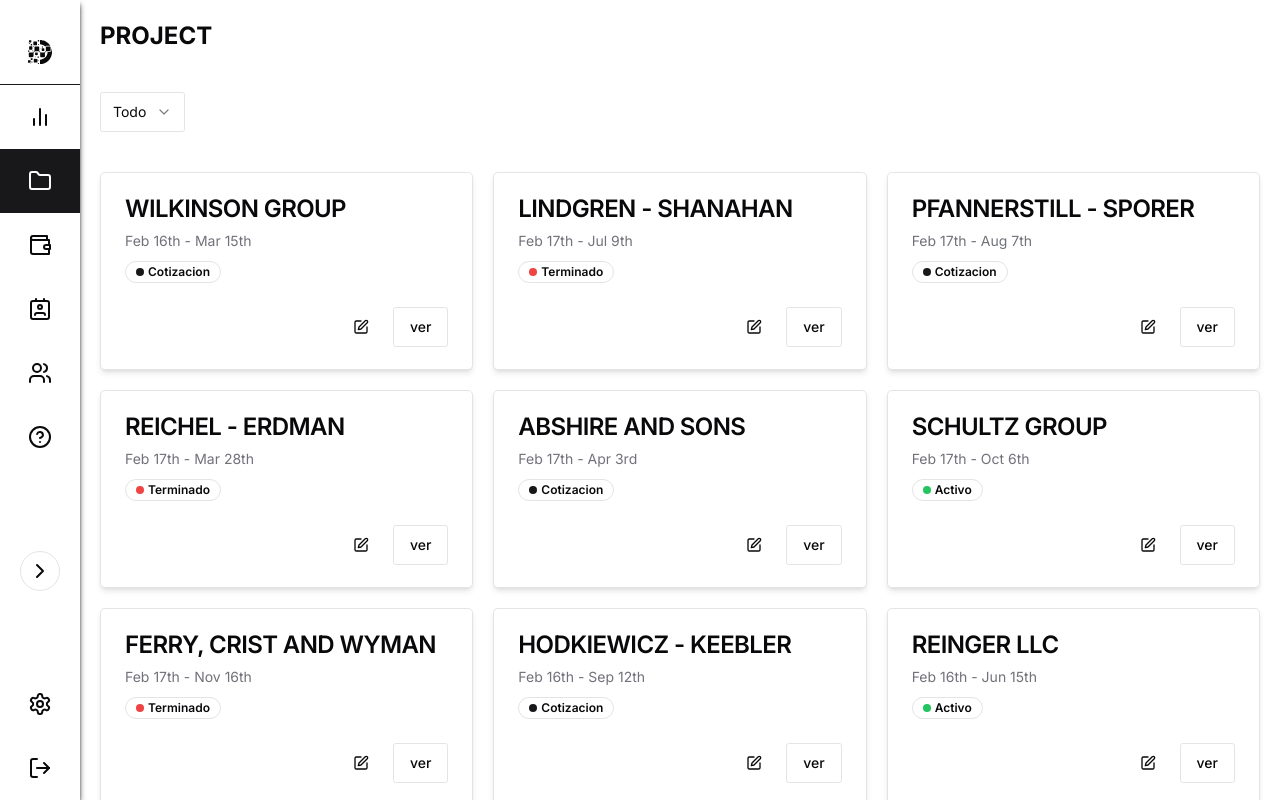
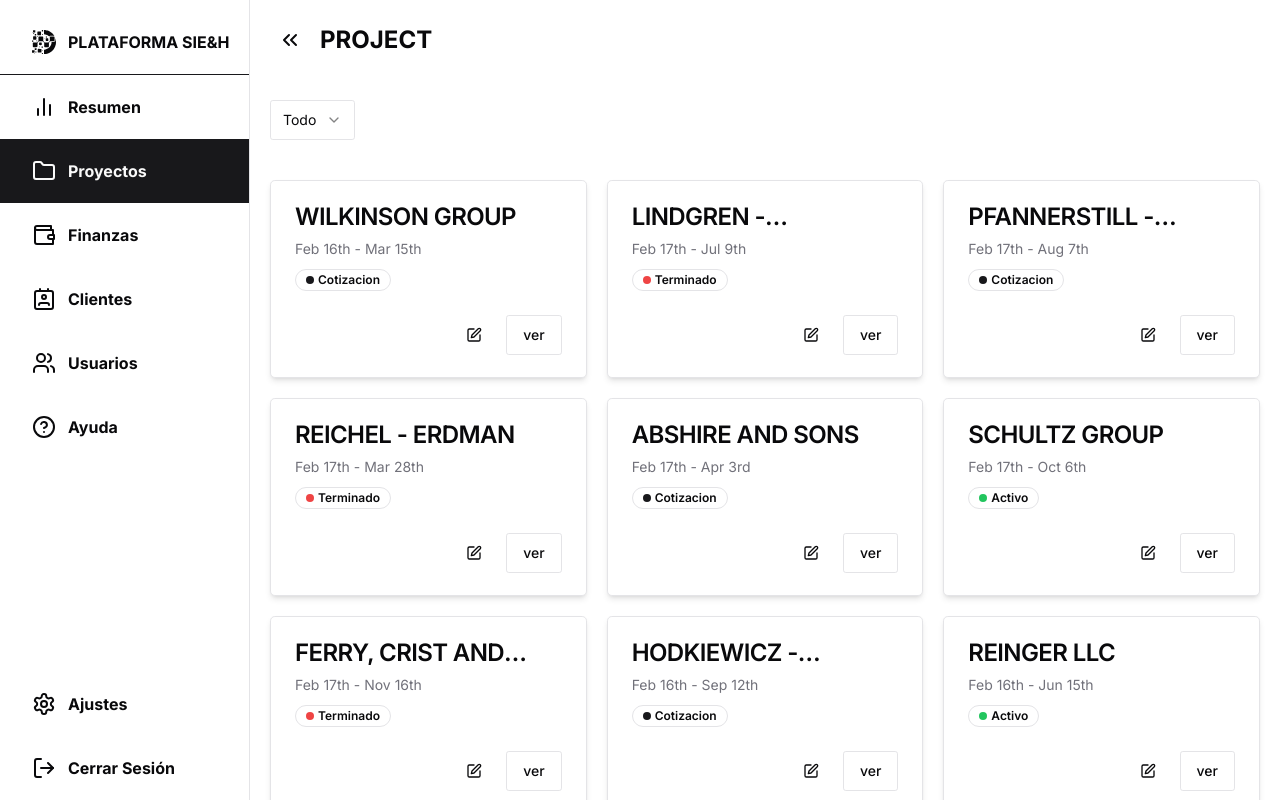
Before and after one commit to sebastianrdz/sieh-frontend, a Next.js app: page /project in a window 1280 px wide. Built offline with nearby package versions, Linux system fonts and the light colour scheme.

Commit message:
change navigation menu open functionality

```diff
--- a/app/(main)/layout.tsx
+++ b/app/(main)/layout.tsx
@@ -1,4 +1,5 @@
 "use client";
+import { Icons } from "@/components/assets/icons";
 import { LeftNavigationMenu } from "@/components/navigation-menu";
 import {
   Breadcrumb,
@@ -8,14 +9,17 @@ import {
   BreadcrumbPage,
   BreadcrumbSeparator,
 } from "@/components/ui/breadcrumb";
+import { Button } from "@/components/ui/button";
+import { cn } from "@/lib/utils";
 import { usePathname } from "next/navigation";
-import React from "react";
+import React, { useState } from "react";
 
 interface LayoutProps {
   children: React.ReactNode;
 }
 
 const Layout: React.FC<LayoutProps> = ({ children }) => {
+  const [open, setOpen] = useState(false);
   const pathnameSplit = usePathname().split("/");
   let temp = "";
   const pathnameRoutes = pathnameSplit.map((route) => {
@@ -24,10 +28,25 @@ const Layout: React.FC<LayoutProps> = ({ children }) => {
   });
 
   return (
-    <div className="flex flex-1 h-full">
-      <LeftNavigationMenu />
-      <div className="flex-1 flex flex-col">
-        <Breadcrumb className="p-5 uppercase">
+    <div className="flex flex-1 h-full w-full">
+      <LeftNavigationMenu open={open} setOpen={setOpen} />
+      <div className="flex-1 flex flex-col overflow-auto">
+        <div className="flex p-5 items-center gap-2.5">
+          <Button size="icon" variant="ghost" onClick={() => setOpen(!open)}>
+            <Icons.menu
+              className={cn(
+                "w-6 h-6 cursor-pointer duration-200 transition-all",
+                open ? "scale-100 rotate-0" : "scale-0 rotate-180"
+              )}
+            />
+            <Icons.chevronsLeftIcon
+              className={cn(
+                "w-6 h-6 cursor-pointer absolute duration-200 transition-all",
+                open ? "scale-0 rotate-180" : "scale-100 rotate-0"
+              )}
+            />
+          </Button>
+          <Breadcrumb className="uppercase">
             <BreadcrumbList>
               {pathnameSplit.map((path, index) => {
                 if (path === "") return;
@@ -62,7 +81,8 @@ const Layout: React.FC<LayoutProps> = ({ children }) => {
               })}
             </BreadcrumbList>
           </Breadcrumb>
-        <div className="flex-1 flex flex-col overflow-auto">{children}</div>
+        </div>
+        <div className="flex-1 flex flex-col overflow-auto ">{children}</div>
       </div>
     </div>
   );
--- a/app/(main)/project/[projectId]/layout.tsx
+++ b/app/(main)/project/[projectId]/layout.tsx
@@ -27,7 +27,7 @@ const Layout: React.FC<LayoutProps> = ({ children, params }) => {
   };
 
   return (
-    <section className="flex flex-col h-full w-full">
+    <section className="flex flex-col h-full w-full ">
       <div className="flex text gap-2.5 p-5 border-b-[4px] border-primary">
         {tabs.map((tab: ProjectTab, index) => {
           return (
--- a/components/assets/icons.tsx
+++ b/components/assets/icons.tsx
@@ -27,6 +27,7 @@ import {
   Eye,
   Download,
   CalendarDaysIcon,
+  Menu,
   type XIcon as LucideIcon,
 } from "lucide-react";
 
@@ -60,6 +61,7 @@ export const Icons = {
   eye: Eye,
   download: Download,
   calendarDaysIcon: CalendarDaysIcon,
+  menu: Menu,
   logo: (props: LucideProps) => (
     <svg
       viewBox="0 0 238 240"
--- a/components/navigation-menu.tsx
+++ b/components/navigation-menu.tsx
@@ -1,6 +1,6 @@
 "use client"; // Error components must be Client Components
 
-import React, { useEffect, useState } from "react";
+import React, { Dispatch, SetStateAction, useEffect, useState } from "react";
 import Link from "next/link";
 import { Button } from "./ui/button";
 import { usePathname, useRouter } from "next/navigation";
@@ -61,13 +61,11 @@ const navigationItems: IMenuItem[] = [
 
 interface NavigationMenuButtonProps {
   menuItem: IMenuItem;
-  isMenuCompact?: boolean;
   onClick?: () => void;
 }
 
 const NavigationMenuButton = ({
   menuItem,
-  isMenuCompact,
   onClick,
 }: NavigationMenuButtonProps) => {
   const router = useRouter();
@@ -82,38 +80,43 @@ const NavigationMenuButton = ({
       size="lg"
       className={cn(
         "w-full flex rounded-none justify-start text-md font-bold py-8 gap-3",
-        menuItem.className,
-        isMenuCompact && "px-0 justify-center"
+        menuItem.className
       )}
-      onClick={onClick ?? (() => router.push("/" + menuItem.href))}
+      onClick={onClick ?? (() => router.push(`/${menuItem.href}`))}
     >
       {menuItem.icon}
-      <h3 className={isMenuCompact ? "hidden" : "flex"}>{menuItem.text}</h3>
+      <h3>{menuItem.text}</h3>
     </Button>
   );
 };
 
-export const LeftNavigationMenu: React.FC = () => {
-  const [isMenuCompact, setIsMenuCompact] = useState(true);
+interface LeftNavigationMenuProps {
+  open: boolean;
+  setOpen: Dispatch<SetStateAction<boolean>>;
+}
 
-  // useEffect(() => {
-  //   const handleResize = () => {
-  //     if (window.innerWidth <= 768) {
-  //       setIsMenuCompact(true);
-  //     }
-  //   };
+export const LeftNavigationMenu = ({
+  open,
+  setOpen,
+}: LeftNavigationMenuProps) => {
+  useEffect(() => {
+    const handleResize = () => {
+      if (window.innerWidth <= 768) {
+        setOpen(true);
+      }
+    };
 
-  //   window.addEventListener("resize", handleResize);
-  //   handleResize();
+    window.addEventListener("resize", handleResize);
+    handleResize();
 
-  //   return () => window.removeEventListener("resize", handleResize);
-  // }, []);
+    return () => window.removeEventListener("resize", handleResize);
+  }, []);
 
   return (
     <nav
       className={cn(
-        "flex-col transition-all duration-500 overflow-hidden bg-background shadow-md shadow-secondary-foreground w-[250px] min-w-[250px] pt-5 z-10 hidden md:flex",
-        isMenuCompact && "min-w-[70px] w-[70px] md:min-w-[80px]"
+        "flex flex-col transition-all duration-500 overflow-hidden bg-background border-r w-[250px] min-w-[250px] pt-2.5 z-10",
+        open && "min-w-0 w-0"
       )}
     >
       <ul className="flex flex-col">
@@ -121,36 +124,20 @@ export const LeftNavigationMenu: React.FC = () => {
           .filter((item) => item.href !== "settings")
           .map((item, index) => (
             <li key={index}>
-              <NavigationMenuButton
-                menuItem={item}
-                isMenuCompact={isMenuCompact}
-              />
+              <NavigationMenuButton menuItem={item} />
             </li>
           ))}
       </ul>
 
-      <Button
-        variant="outline"
-        size="icon"
-        className="rounded-full mt-auto mx-auto hidden md:flex"
-        onClick={() => setIsMenuCompact(!isMenuCompact)}
-      >
-        <Icons.chevronLeft
-          className={`min-w-6 ${isMenuCompact && "rotate-180"}`}
-        />
-      </Button>
-
       <section className="mt-auto">
         <NavigationMenuButton
           menuItem={navigationItems[navigationItems.length - 1]}
-          isMenuCompact={isMenuCompact}
         />
         <NavigationMenuButton
           menuItem={{
             icon: <Icons.logOut width={24} className="min-w-6" />,
             text: "Cerrar Sesión",
           }}
-          isMenuCompact={isMenuCompact}
           onClick={() => signOut()}
         />
       </section>
```
Lines whose indentation alone changed are shown as unchanged.
